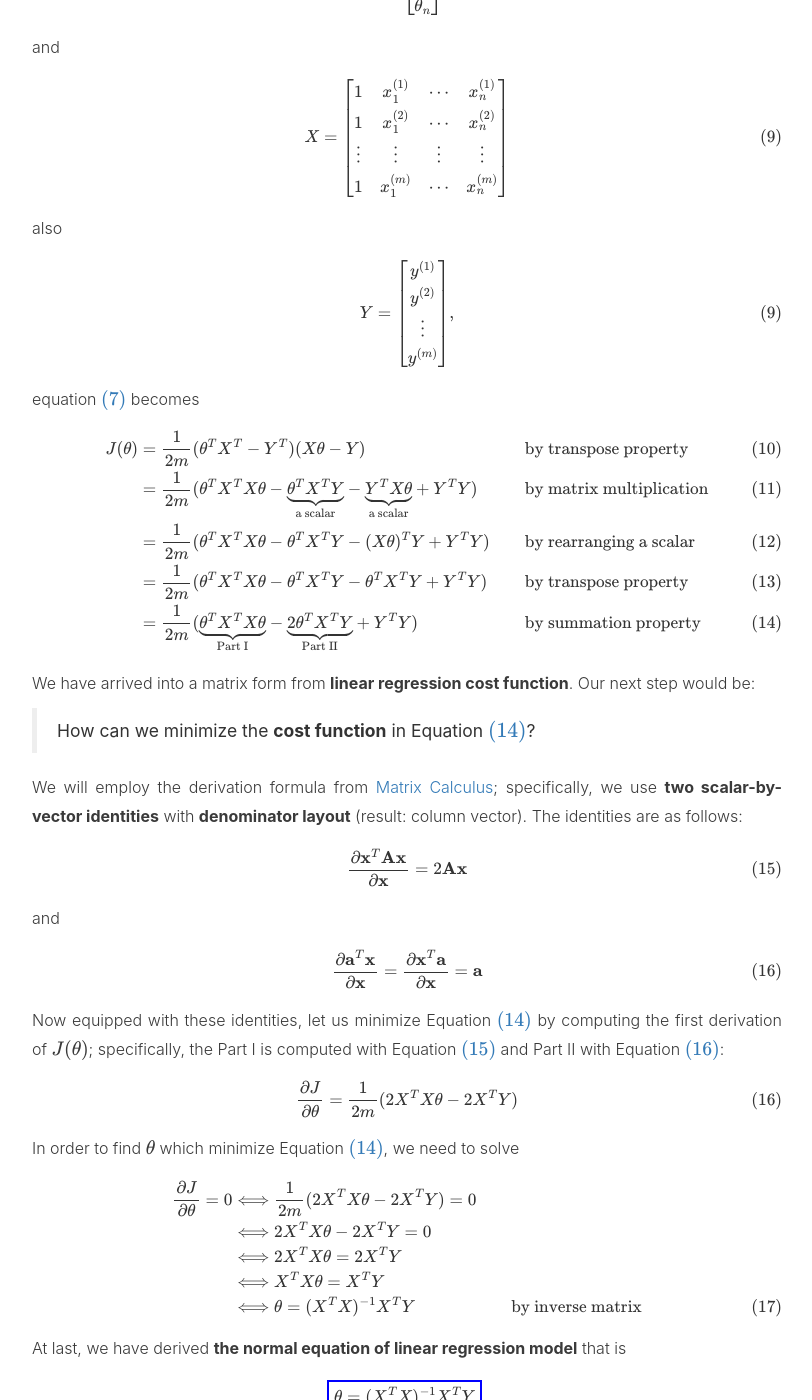
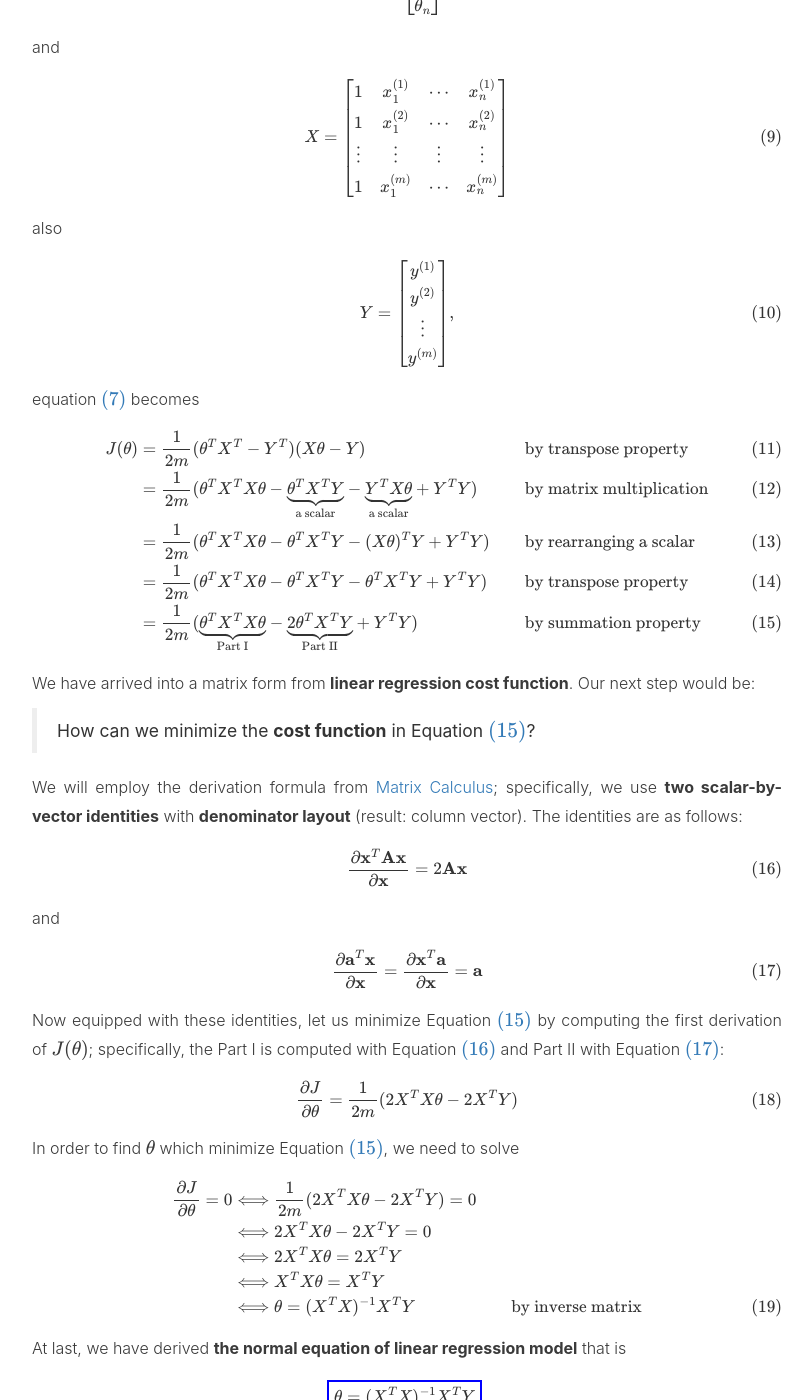
Before and after one commit to jethroGIT/jethrogit.github.io, a Jekyll site: the page built from _posts/machine-learning/2019-08-18-Normal_equation.md, in a window 1280 px wide and 1400 px high, scrolled down 1253 px. Shown: the whole window, without its empty margins (233-1045 px from the left). Built offline with Jekyll 4.4.1, drawn with Linux system fonts in a browser that asks for light colours; formulas are drawn with MathJax 3; comment, search, counter and statistics services are not loaded.

Commit message:
Fix formula numbers

```diff
--- a/_posts/machine-learning/2019-08-18-Normal_equation.md
+++ b/_posts/machine-learning/2019-08-18-Normal_equation.md
@@ -67,15 +67,15 @@ also
 $$ \begin{equation} Y = \begin{bmatrix} y^{(1)} \\
 y^{(2)} \\
 \vdots \\
-y^{(m)} \end{bmatrix}, \tag{9}\label{eq:defining-Y} \end{equation} $$
+y^{(m)} \end{bmatrix}, \tag{10}\label{eq:defining-Y} \end{equation} $$
 
 equation \eqref{eq:derivation-5} becomes
 
-$$ \begin{align} J(\theta) &= \frac{1}{2m} (\theta^T X^T - Y^T)(X \theta - Y) &&\text{by transpose property} \tag{10}\label{eq:derivation-6} \\
-&= \frac{1}{2m} (\theta^T X^T X \theta - \underbrace{\theta^T X^T Y}_{\text{a scalar}} - \underbrace{Y^T X \theta}_{\text{a scalar}} + Y^T Y)  &&\text{by matrix multiplication} \tag{11}\label{eq:derivation-7} \\
-&= \frac{1}{2m} (\theta^T X^T X \theta - \theta^T X^T Y - (X \theta)^T Y + Y^T Y) &&\text{by rearranging a scalar} \tag{12}\label{eq:derivation-8} \\
-&= \frac{1}{2m} (\theta^T X^T X \theta - \theta^T X^T Y - \theta^T X^T Y + Y^T Y) &&\text{by transpose property} \tag{13}\label{eq:derivation-9} \\
-&= \frac{1}{2m} (\underbrace{\theta^T X^T X \theta}_{\text{Part I}} - \underbrace{2 \theta^T X^T Y}_{\text{Part II}} + Y^T Y) &&\text{by summation property} \tag{14}\label{eq:derivation-10} \\
+$$ \begin{align} J(\theta) &= \frac{1}{2m} (\theta^T X^T - Y^T)(X \theta - Y) &&\text{by transpose property} \tag{11}\label{eq:derivation-6} \\
+&= \frac{1}{2m} (\theta^T X^T X \theta - \underbrace{\theta^T X^T Y}_{\text{a scalar}} - \underbrace{Y^T X \theta}_{\text{a scalar}} + Y^T Y)  &&\text{by matrix multiplication} \tag{12}\label{eq:derivation-7} \\
+&= \frac{1}{2m} (\theta^T X^T X \theta - \theta^T X^T Y - (X \theta)^T Y + Y^T Y) &&\text{by rearranging a scalar} \tag{13}\label{eq:derivation-8} \\
+&= \frac{1}{2m} (\theta^T X^T X \theta - \theta^T X^T Y - \theta^T X^T Y + Y^T Y) &&\text{by transpose property} \tag{14}\label{eq:derivation-9} \\
+&= \frac{1}{2m} (\underbrace{\theta^T X^T X \theta}_{\text{Part I}} - \underbrace{2 \theta^T X^T Y}_{\text{Part II}} + Y^T Y) &&\text{by summation property} \tag{15}\label{eq:derivation-10} \\
 \end{align}$$
 
 We have arrived into a matrix form from **linear regression cost function**. Our next step would be:
@@ -85,19 +85,19 @@ We have arrived into a matrix form from **linear regression cost function**. Our
 We will employ the derivation formula from [Matrix Calculus](https://en.wikipedia.org/wiki/Matrix_calculus); specifically, we use **two scalar-by-vector identities** with **denominator layout** (result: column vector). The identities are as follows:
 
 $$ \begin{equation}
-	\frac{\partial \mathbf{x}^T \mathbf{A} \mathbf{x} }{\partial \mathbf{x}} = 2 \mathbf{A} \mathbf{x} \tag{15}\label{eq:identity-1}
+	\frac{\partial \mathbf{x}^T \mathbf{A} \mathbf{x} }{\partial \mathbf{x}} = 2 \mathbf{A} \mathbf{x} \tag{16}\label{eq:identity-1}
 \end{equation} $$
 
 and
 
 $$ \begin{equation}
-	\frac{\partial \mathbf{a}^T \mathbf{x} }{\partial \mathbf{x}} = \frac{\partial \mathbf{x}^T \mathbf{a} }{\partial \mathbf{x}} = \mathbf{a} \tag{16}\label{eq:identity-2}
+	\frac{\partial \mathbf{a}^T \mathbf{x} }{\partial \mathbf{x}} = \frac{\partial \mathbf{x}^T \mathbf{a} }{\partial \mathbf{x}} = \mathbf{a} \tag{17}\label{eq:identity-2}
 \end{equation} $$
 
 Now equipped with these identities, let us minimize Equation \eqref{eq:derivation-10} by computing the first derivation of $J(\theta)$; specifically, the Part I is computed with Equation \eqref{eq:identity-1} and Part II with Equation \eqref{eq:identity-2}:
 
 $$ \begin{equation}
-	\frac{\partial J }{\partial \theta} = \frac{1}{2m} ( 2 X^T X \theta - 2 X^T Y ) \tag{16}\label{eq:derivation-of-J}
+	\frac{\partial J }{\partial \theta} = \frac{1}{2m} ( 2 X^T X \theta - 2 X^T Y ) \tag{18}\label{eq:derivation-of-J}
 \end{equation} $$
 
 In order to find $\theta$ which minimize Equation \eqref{eq:derivation-10}, we need to solve
@@ -106,7 +106,7 @@ $$ \begin{align} \frac{\partial J}{\partial \theta} = 0 &\Longleftrightarrow \fr
  &\Longleftrightarrow 2 X^T X \theta - 2 X^T Y = 0 \\
    &\Longleftrightarrow 2 X^T X \theta = 2 X^T Y  \\
    &\Longleftrightarrow X^T X \theta = X^T Y \\
-   &\Longleftrightarrow \theta = (X^T X)^{-1} X^T Y &&\text{by inverse matrix} \tag{17}\label{eq:final-result} \end{align} $$
+   &\Longleftrightarrow \theta = (X^T X)^{-1} X^T Y &&\text{by inverse matrix} \tag{19}\label{eq:final-result} \end{align} $$
 
 
 At last, we have derived **the normal equation of linear regression model** that is
```
